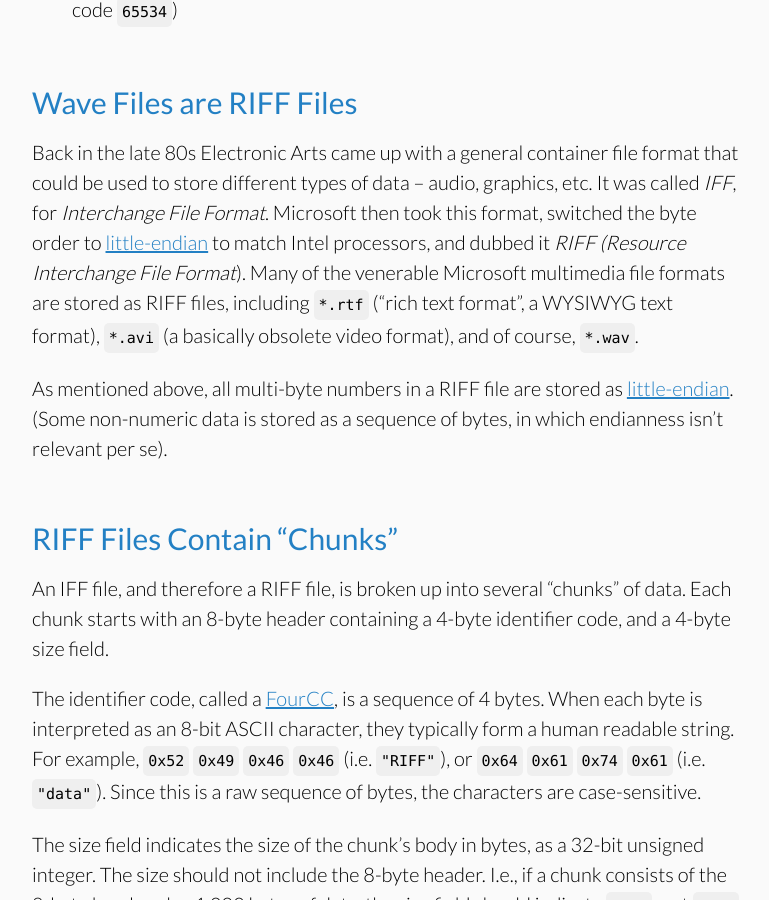
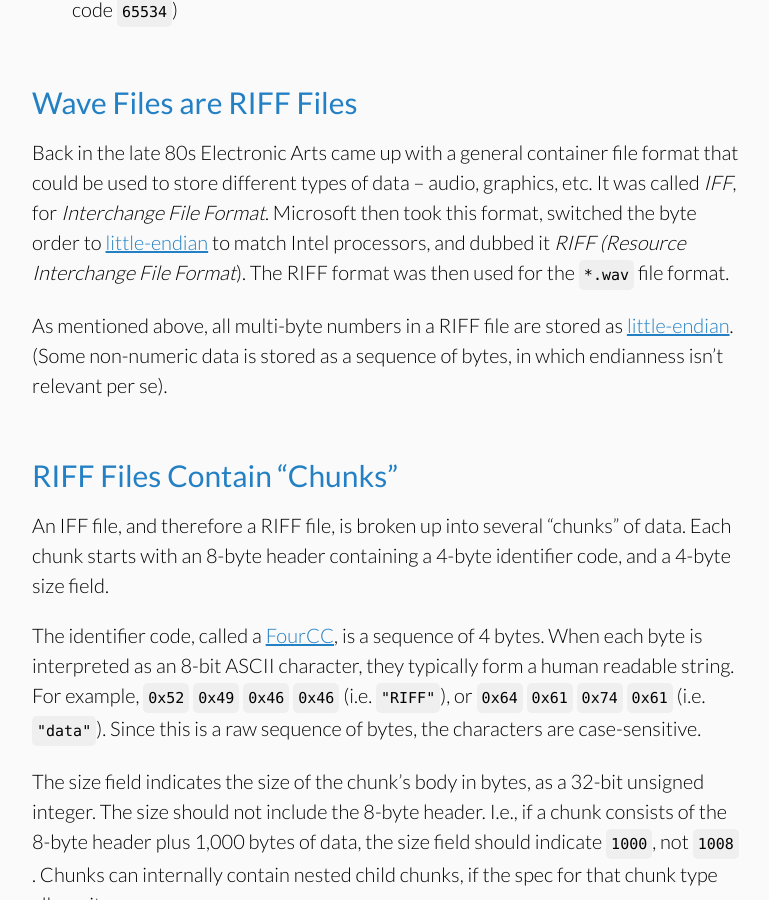
Before and after one commit to jstrait/wavefile, a Jekyll site: the page built from how_wave_files_work.html, in a window 1280 px wide and 900 px high, scrolled down 1192 px. Shown: the whole window, without its empty margins (254-1023 px from the left). Built offline with Jekyll 4.4.1, drawn with Linux system fonts in a browser that asks for light colours; some web fonts are replaced.

Commit message:
Removing reference to *.rtf files being RIFF files
I'm not sure what my original reference for that was, but after
looking into it *.rtf files do not seem to be RIFF files.

```diff
--- a/how_wave_files_work.html
+++ b/how_wave_files_work.html
@@ -26,7 +26,7 @@ and Data Specifications 1.0, August 1991</a></li>
   </ul>
 
   <h2>Wave Files are RIFF Files</h2>
-  <p>Back in the late 80s Electronic Arts came up with a general container file format that could be used to store different types of data &ndash; audio, graphics, etc. It was called <em>IFF</em>, for <em>Interchange File Format</em>. Microsoft then took this format, switched the byte order to <a href="https://en.wikipedia.org/wiki/Endianness">little-endian</a> to match Intel processors, and dubbed it <em>RIFF (Resource Interchange File Format</em>). Many of the venerable Microsoft multimedia file formats are stored as RIFF files, including <code>*.rtf</code> (&ldquo;rich text format&rdquo;, a WYSIWYG text format), <code>*.avi</code> (a basically obsolete video format), and of course, <code>*.wav</code>.</p>
+  <p>Back in the late 80s Electronic Arts came up with a general container file format that could be used to store different types of data &ndash; audio, graphics, etc. It was called <em>IFF</em>, for <em>Interchange File Format</em>. Microsoft then took this format, switched the byte order to <a href="https://en.wikipedia.org/wiki/Endianness">little-endian</a> to match Intel processors, and dubbed it <em>RIFF (Resource Interchange File Format</em>). The RIFF format was then used for the <code>*.wav</code> file format.</p>
   <p>As mentioned above, all multi-byte numbers in a RIFF file are stored as <a href="https://en.wikipedia.org/wiki/Endianness">little-endian</a>. (Some non-numeric data is stored as a sequence of bytes, in which endianness isn&rsquo;t relevant per se).</p>
   <h2>RIFF Files Contain &ldquo;Chunks&rdquo;</h2>
   <p>An IFF file, and therefore a RIFF file, is broken up into several &ldquo;chunks&rdquo; of data. Each chunk starts with an 8-byte header containing a 4-byte identifier code, and a 4-byte size field.</p>
```
